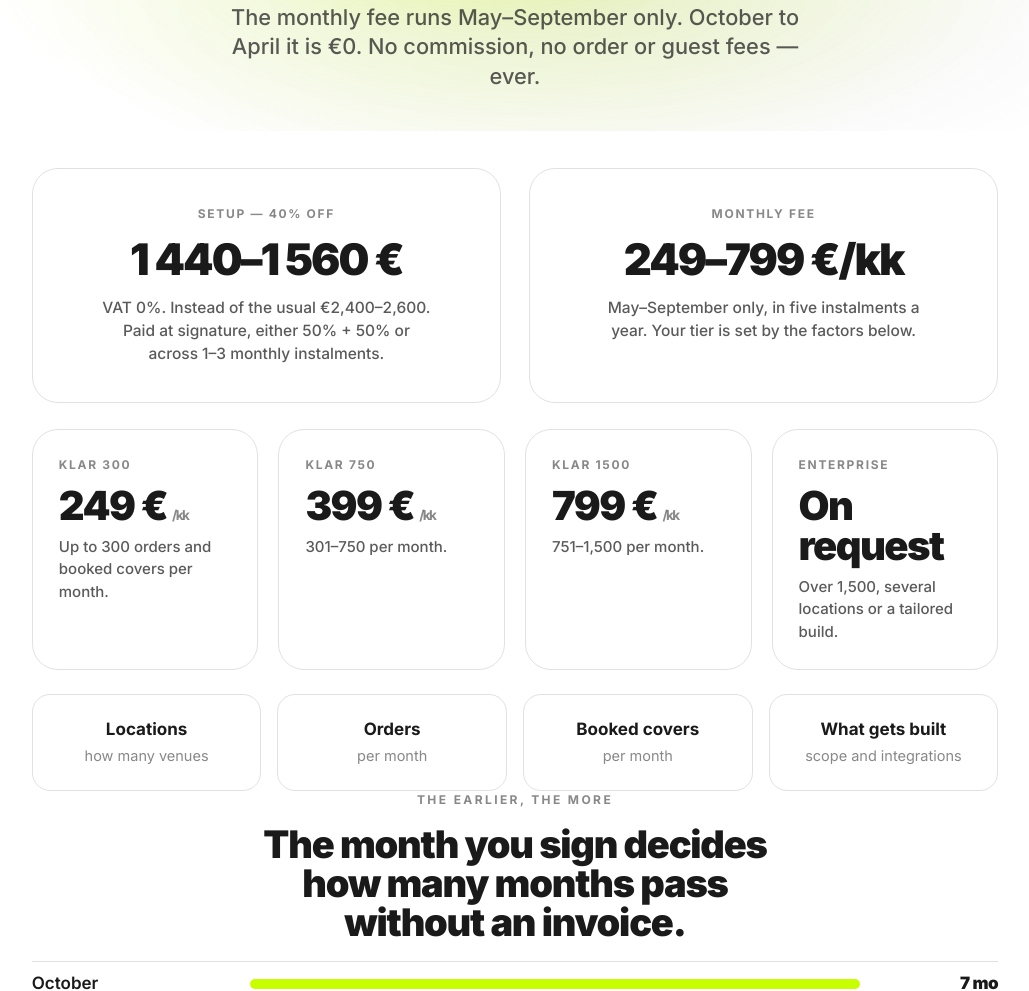
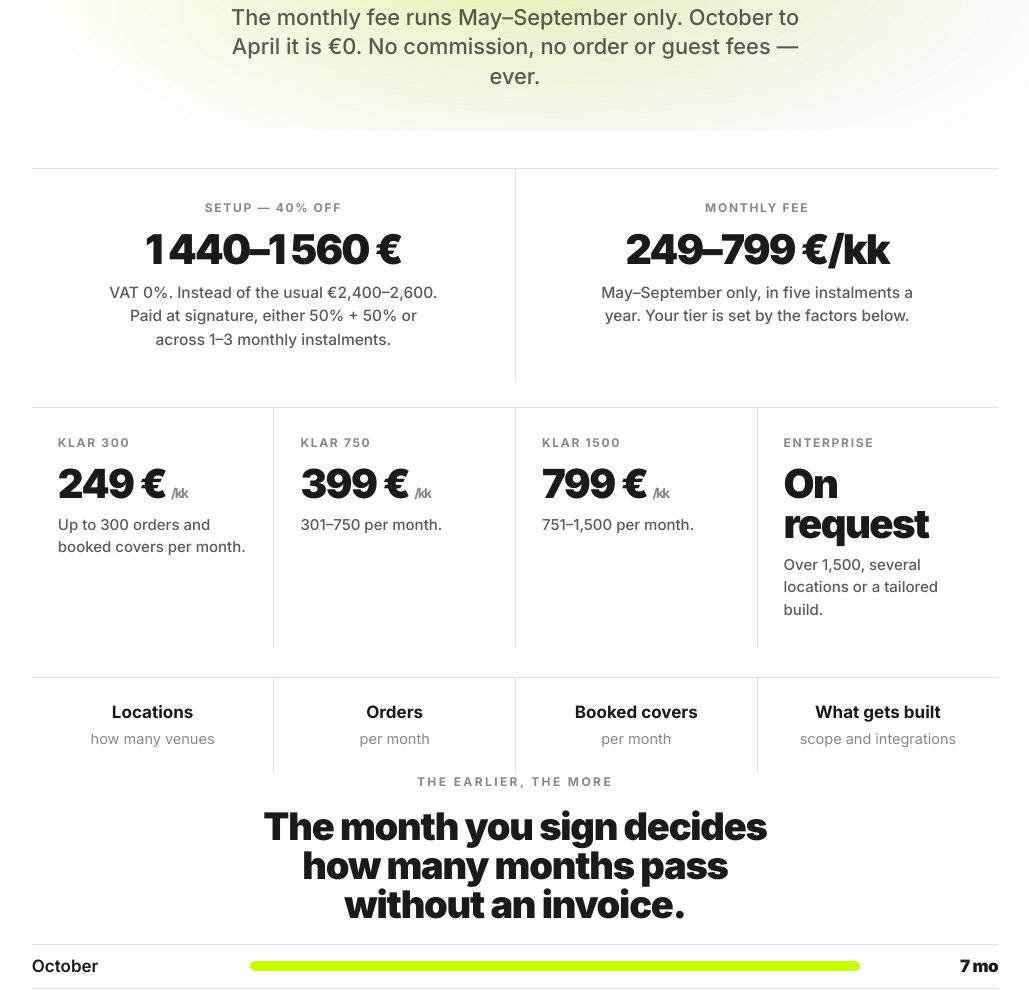
Before and after one commit to Klar-Systems/Klar-website, a plain HTML site: page redesign/en-pricing.html in a window 1280 px wide. Shown: the part 349-1340 px from the top of the page, without its empty margins (125-1154 px from the left). Drawn offline with Linux system fonts and the light colour scheme.

```diff
--- a/redesign/en-pricing.html
+++ b/redesign/en-pricing.html
@@ -82,22 +82,12 @@
 .dec span{font-size:14.5px;color:var(--mute)}
 @media(max-width:860px){.tiers,.decides{grid-template-columns:1fr}.tier+.tier,.dec+.dec{border-left:0;border-top:1px solid var(--hair)}}
 
-.setupbox{display:grid;grid-template-columns:1fr 1fr;gap:clamp(16px,2.4vw,28px);margin-top:clamp(24px,3vw,38px)}
-.setupbox>div{border:1px solid var(--hair);border-radius:var(--r);padding:clamp(24px,3vw,36px);text-align:center}
-.setupbox .k{font-size:12px;letter-spacing:.14em;text-transform:uppercase;font-weight:700;color:var(--mute)}
-.setupbox .v{margin-top:14px;font-weight:900;letter-spacing:-.045em;line-height:1.02}
-.setupbox .v{font-size:clamp(27px,3.4vw,44px);white-space:nowrap}
-.setupbox p{margin:14px auto 0;font-size:15.5px;font-weight:500;max-width:34ch}
-/* 3. real space between the tier cards */
-.tiers{gap:clamp(12px,1.6vw,20px);border-top:0}
-.tier{border:1px solid var(--hair);border-radius:var(--r)}
-.tier+.tier{border-left:1px solid var(--hair)}
-.decides{gap:clamp(10px,1.4vw,16px);border-top:0;margin-top:clamp(16px,2vw,24px)}
-.dec{border:1px solid var(--hair);border-radius:18px}
-.dec+.dec{border-left:1px solid var(--hair)}
+.figrow.two-up{margin-top:clamp(24px,3vw,38px)}
+.figrow .k{margin-bottom:12px}
+.figrow .n+p{margin-top:10px}
 /* 4. bigger still */
 .btn-xl{padding:52px 64px;font-size:clamp(21px,2.3vw,30px);border-radius:34px}
-@media(max-width:860px){.setupbox{grid-template-columns:1fr}.btn-xl{padding:30px 26px;font-size:19px}}
+@media(max-width:860px){.btn-xl{padding:30px 26px;font-size:19px}}
 </style>
 </head>
 <body>
@@ -125,12 +115,12 @@
   <p class="sub">The monthly fee runs May–September only. October to April it is €0. No commission, no order or guest fees — ever.</p>
 </div></div>
 
-<div class="wrap"><div class="setupbox">
-  <div><div class="k">Setup — 40% off</div>
-    <div class="v">1 440–1 560 €</div>
+<div class="wrap"><div class="rowgrid figrow two-up">
+  <div class="cell"><div class="k">Setup — 40% off</div>
+    <div class="n">1 440–1 560 €</div>
     <p>VAT 0%. Instead of the usual €2,400–2,600. Paid at signature, either 50% + 50% or across 1–3 monthly instalments.</p></div>
-  <div><div class="k">Monthly fee</div>
-    <div class="v">249–799 €/kk</div>
+  <div class="cell"><div class="k">Monthly fee</div>
+    <div class="n">249–799 €/kk</div>
     <p>May–September only, in five instalments a year. Your tier is set by the factors below.</p></div>
 </div></div>
 
```
